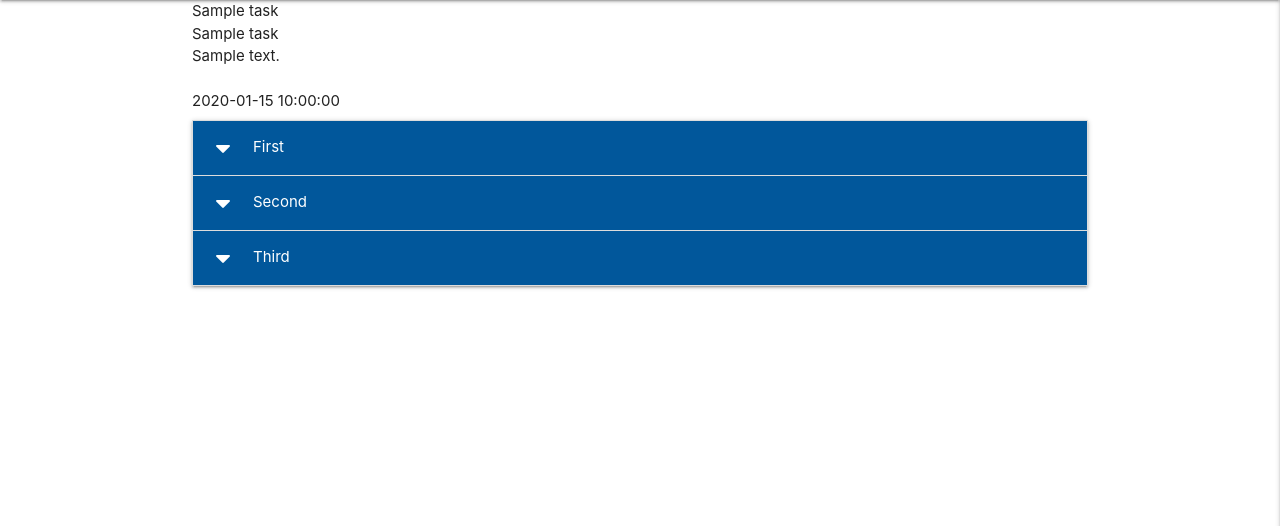
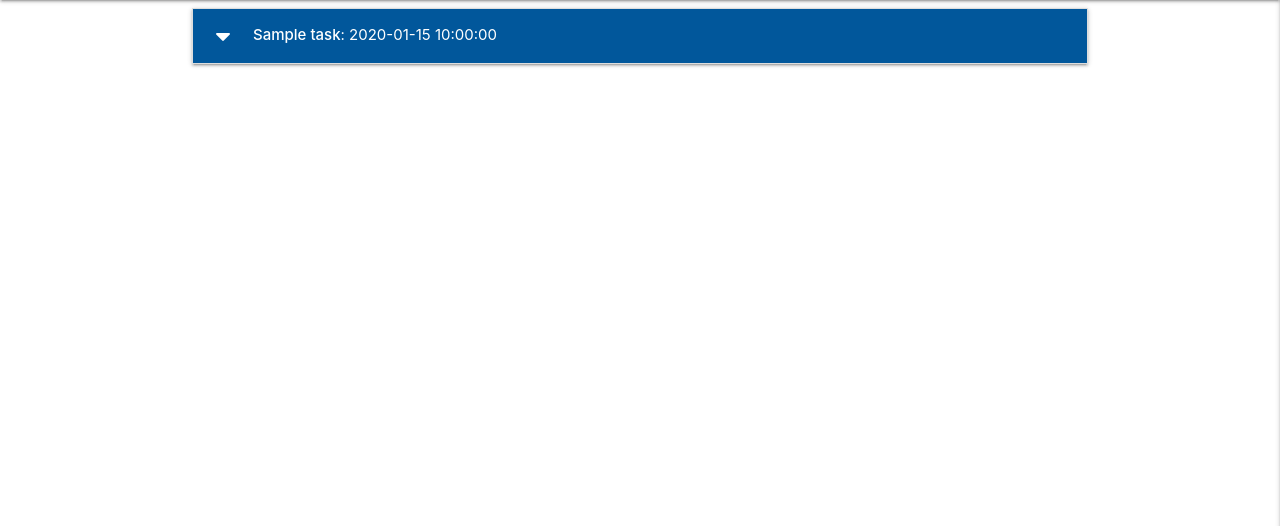
Before and after one commit to meltaylor78/mongoDB_flask_project, a Flask app: page / in a window 1280 px wide. Shown: the part 64-590 px from the top of the page. Run offline with Flask 2, Linux system fonts and the light colour scheme; a database or web service that is not in the repository returns one stand-in record (values such as "Sample title"); some libraries are stand-ins or nearby versions.

Commit message:
added functionalit to add tasks to the according

```diff
--- a/app.py
+++ b/app.py
@@ -23,7 +23,7 @@ mongo = PyMongo(app)
 
 @app.route("/get_tasks")
 def get_tasks():
-    tasks = mongo.db.tasks.find()
+    tasks = list(mongo.db.tasks.find())
     return render_template("tasks.html", tasks=tasks)
 
 
--- a/static/js/script.js
+++ b/static/js/script.js
@@ -5,6 +5,7 @@
 $(document).ready(function () {
     $(".sidenav").sidenav({edge: "right"});
     $('.collapsible').collapsible();
+    $('.tooltipped').tooltip();
 });
 
 /*
--- a/templates/tasks.html
+++ b/templates/tasks.html
@@ -1,25 +1,20 @@
 {% extends "base.html" %}
 {% block content %}
 
-    {% for task in tasks %}
-        {{ task.task_name }}<br>
-        {{ task.category_name }}<br>
-        {{ task.task_description }}<br>
-        {{ task.is_urgent }}<br>
-        {{ task.due_date }}<br>
-    {% endfor %}
     <ul class="collapsible">
+        {% for task in tasks %}
         <li>
-            <div class="collapsible-header white-text light-blue darken-4 extshadow"><i class="fas fa-caret-down"></i>First</div>
-            <div class="collapsible-body"><span>Lorem ipsum dolor sit amet.</span></div>
+            <div class="collapsible-header white-text light-blue darken-4 extshadow"><i class="fas fa-caret-down"></i>
+                <strong>{{ task.task_name }}</strong> : {{ task.due_date }}
+                {% if task.is_urgent == "on" %}
+                    <i class="fas fa-exclamation-circle light-blue-text text-lighten-2 tooltipped"
+                        data-position="right" data-tooltip="Urgent!"></i>
+                {% endif %}
+            </div>
+            <div class="collapsible-body">
+                <strong>{{ task.category_name }}</strong>
+                <p>{{ task.task_description }}</p>
         </li>
-        <li>
-            <div class="collapsible-header white-text light-blue darken-4 extshadow"><i class="fas fa-caret-down"></i>Second</div>
-            <div class="collapsible-body"><span>Lorem ipsum dolor sit amet.</span></div>
-        </li>
-        <li>
-            <div class="collapsible-header white-text light-blue darken-4 extshadow"><i class="fas fa-caret-down"></i>Third</div>
-            <div class="collapsible-body"><span>Lorem ipsum dolor sit amet.</span></div>
-        </li>
+        {% endfor %}
     </ul>
 {% endblock %}
```
